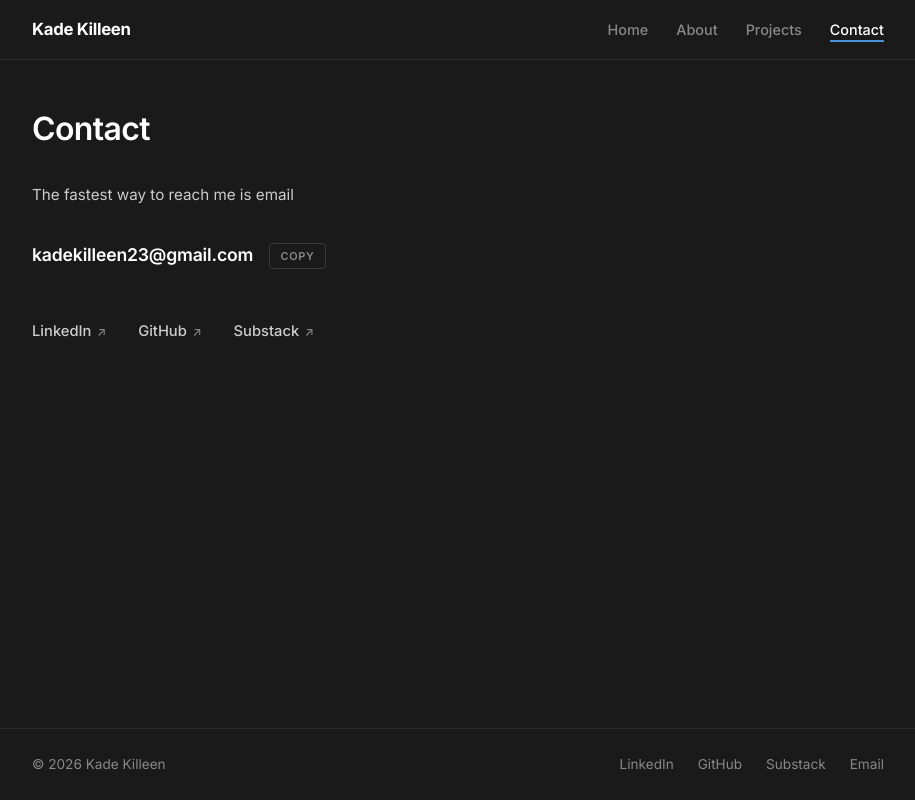
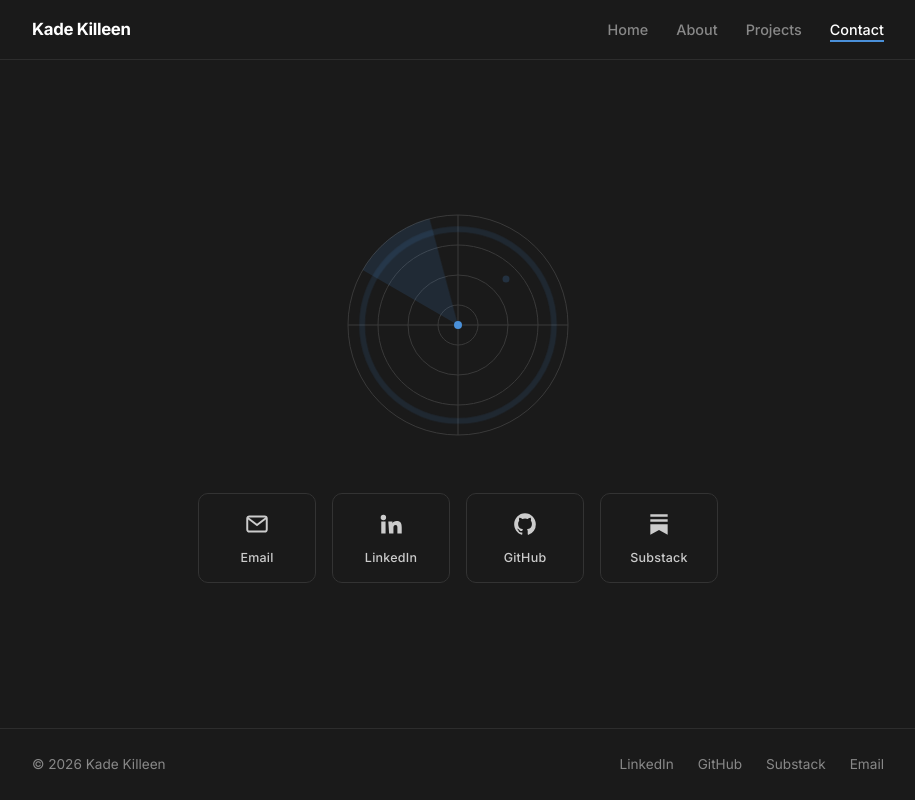
Before and after one commit to k-adekilleen/kadekilleen.github.io, a plain HTML site: page contact.html in a window 1280 px wide. Shown: the whole page, without its empty margins (182-1097 px from the left). Drawn offline with Linux system fonts and the light colour scheme.

Commit message:
Contact: graphic with icon buttons, no text (#2)
* Contact: rewrite lede around what to get in touch about

Co-Authored-By: Claude Opus 5.5 <noreply@anthropic.com>
Claude-Session: https://claude.ai/code/session_01UrTQh2TZiQb2taa4n9xWu3

* Contact: replace text with radar graphic and icon buttons

Co-Authored-By: Claude Opus 5.5 <noreply@anthropic.com>
Claude-Session: https://claude.ai/code/session_01UrTQh2TZiQb2taa4n9xWu3

---------

Co-authored-by: Claude <noreply@anthropic.com>

```diff
--- a/contact.html
+++ b/contact.html
@@ -40,19 +40,37 @@
     </header>
 
     <main>
-        <section class="page-section">
-            <h1>Contact</h1>
-            <p class="section-lede">The fastest way to reach me is email</p>
+        <section class="page-section contact-page">
+            <h1 class="visually-hidden">Contact</h1>
 
-            <div class="contact-email-row">
-                <a class="contact-email" href="mailto:kadekilleen23@gmail.com">kadekilleen23@gmail.com</a>
-                <button class="copy-btn" type="button" data-copy="kadekilleen23@gmail.com" aria-label="Copy email address">Copy</button>
-            </div>
+            <svg class="contact-graphic" viewBox="0 0 240 240" aria-hidden="true" focusable="false">
+                <circle class="ring" cx="120" cy="120" r="110"/>
+                <circle class="ring" cx="120" cy="120" r="80"/>
+                <circle class="ring" cx="120" cy="120" r="50"/>
+                <circle class="ring" cx="120" cy="120" r="20"/>
+                <line class="axis" x1="10" y1="120" x2="230" y2="120"/>
+                <line class="axis" x1="120" y1="10" x2="120" y2="230"/>
+                <circle class="pulse" cx="120" cy="120" r="20"/>
+                <g class="sweep">
+                    <path d="M120 120 L120 10 A110 110 0 0 1 197.8 42.2 Z"/>
+                </g>
+                <circle class="blip" cx="168" cy="74" r="3.5"/>
+                <circle class="center" cx="120" cy="120" r="4"/>
+            </svg>
 
-            <ul class="contact-links-row">
-                <li><a href="https://www.linkedin.com/in/kadekilleen" target="_blank" rel="noopener noreferrer">LinkedIn <span class="ext" aria-hidden="true">&#8599;</span></a></li>
-                <li><a href="https://github.com/k-adekilleen" target="_blank" rel="noopener noreferrer">GitHub <span class="ext" aria-hidden="true">&#8599;</span></a></li>
-                <li><a href="https://substack.com/@kadekilleen" target="_blank" rel="noopener noreferrer">Substack <span class="ext" aria-hidden="true">&#8599;</span></a></li>
+            <ul class="contact-buttons">
+                <li><a href="mailto:kadekilleen23@gmail.com" aria-label="Email">
+                    <svg viewBox="0 0 24 24" aria-hidden="true"><rect x="3" y="5" width="18" height="14" rx="2" fill="none" stroke="currentColor" stroke-width="1.8"/><path d="M3.5 6.5 12 13l8.5-6.5" fill="none" stroke="currentColor" stroke-width="1.8" stroke-linejoin="round"/></svg>
+                    <span>Email</span></a></li>
+                <li><a href="https://www.linkedin.com/in/kadekilleen" target="_blank" rel="noopener noreferrer" aria-label="LinkedIn">
+                    <svg viewBox="0 0 24 24" aria-hidden="true"><path fill="currentColor" d="M4.98 3.5a2.5 2.5 0 1 1 0 5 2.5 2.5 0 0 1 0-5zM3 9.75h4v11H3zM9.5 9.75h3.8v1.5h.06c.53-.95 1.83-1.95 3.77-1.95 4.03 0 4.77 2.5 4.77 5.75v5.7h-4v-5.05c0-1.2-.02-2.75-1.7-2.75-1.7 0-1.95 1.3-1.95 2.66v5.14h-4z"/></svg>
+                    <span>LinkedIn</span></a></li>
+                <li><a href="https://github.com/k-adekilleen" target="_blank" rel="noopener noreferrer" aria-label="GitHub">
+                    <svg viewBox="0 0 24 24" aria-hidden="true"><path fill="currentColor" d="M12 2C6.48 2 2 6.58 2 12.25c0 4.53 2.87 8.37 6.84 9.73.5.09.68-.22.68-.49v-1.7c-2.78.62-3.37-1.37-3.37-1.37-.45-1.18-1.11-1.5-1.11-1.5-.91-.64.07-.62.07-.62 1 .07 1.53 1.06 1.53 1.06.9 1.57 2.35 1.12 2.92.85.09-.66.35-1.12.64-1.38-2.22-.26-4.56-1.14-4.56-5.07 0-1.12.39-2.04 1.03-2.76-.1-.26-.45-1.3.1-2.71 0 0 .84-.28 2.75 1.05a9.4 9.4 0 0 1 5 0c1.91-1.33 2.75-1.05 2.75-1.05.55 1.41.2 2.45.1 2.71.64.72 1.03 1.64 1.03 2.76 0 3.94-2.34 4.81-4.57 5.06.36.32.68.94.68 1.9v2.82c0 .27.18.59.69.49A10.02 10.02 0 0 0 22 12.25C22 6.58 17.52 2 12 2z"/></svg>
+                    <span>GitHub</span></a></li>
+                <li><a href="https://substack.com/@kadekilleen" target="_blank" rel="noopener noreferrer" aria-label="Substack">
+                    <svg viewBox="0 0 24 24" aria-hidden="true"><path fill="currentColor" d="M4 3h16v2.4H4zM4 7.6h16V10H4zM4 12.2h16V22l-8-4.5L4 22z"/></svg>
+                    <span>Substack</span></a></li>
             </ul>
         </section>
     </main>
--- a/style.css
+++ b/style.css
@@ -611,84 +611,124 @@ body:has(.hero) {
 }
 
 /* ===== Contact ===== */
-.contact-email-row {
-    display: flex;
-    align-items: center;
-    flex-wrap: wrap;
-    gap: 1rem;
-    margin-bottom: 2.75rem;
+.visually-hidden {
+    position: absolute;
+    width: 1px;
+    height: 1px;
+    overflow: hidden;
+    clip: rect(0 0 0 0);
+    white-space: nowrap;
 }
 
-.contact-email {
-    font-size: 1.1rem;
-    font-weight: 600;
-    letter-spacing: -0.01em;
-    color: var(--white);
-    padding-bottom: 3px;
-    background: linear-gradient(var(--accent), var(--accent)) 0 100% / 0% 2px no-repeat;
-    transition: background-size 0.3s ease, color 0.15s;
+.contact-page {
+    display: flex;
+    flex-direction: column;
+    align-items: center;
+    justify-content: center;
+    gap: 3rem;
+    flex: 1;
 }
 
-.contact-email:hover {
-    color: var(--white);
-    background-size: 100% 2px;
+main:has(.contact-page) {
+    display: flex;
 }
 
-.copy-btn {
-    font-family: var(--font);
-    font-size: 0.68rem;
-    font-weight: 600;
-    text-transform: uppercase;
-    letter-spacing: 0.06em;
-    color: var(--gray);
-    background: none;
-    border: 1px solid #383838;
-    border-radius: 4px;
-    padding: 0.3rem 0.65rem;
-    cursor: pointer;
-    transition: color 0.15s, border-color 0.15s;
+@media (prefers-reduced-motion: reduce) {
+    .contact-graphic .sweep,
+    .contact-graphic .pulse,
+    .contact-graphic .blip { animation: none; }
 }
 
-.copy-btn:hover {
-    color: var(--white);
-    border-color: var(--gray);
+.contact-graphic {
+    width: min(240px, 60vw);
+    height: auto;
+    overflow: visible;
 }
 
-.copy-btn.copied {
-    color: var(--accent);
-    border-color: var(--accent);
+.contact-graphic .ring,
+.contact-graphic .axis {
+    fill: none;
+    stroke: #3a3a3a;
+    stroke-width: 1;
 }
 
-.contact-links-row {
-    list-style: none;
-    display: flex;
-    flex-wrap: wrap;
-    gap: 0.75rem 2rem;
+.contact-graphic .sweep path {
+    fill: var(--accent);
+    opacity: 0.14;
 }
 
-.contact-links-row a {
-    display: inline-flex;
-    align-items: baseline;
-    gap: 0.35rem;
-    font-size: 0.92rem;
-    font-weight: 500;
-    color: var(--gray-light);
-    transition: color 0.15s;
+.contact-graphic .sweep {
+    transform-origin: 120px 120px;
+    animation: sweep 6s linear infinite;
 }
 
-.contact-links-row .ext {
-    font-size: 0.8em;
-    color: var(--gray);
-    transition: transform 0.15s, color 0.15s;
+.contact-graphic .pulse {
+    fill: none;
+    stroke: var(--accent);
+    stroke-width: 1.2;
+    transform-origin: 120px 120px;
+    animation: pulse 3s ease-out infinite;
 }
 
-.contact-links-row a:hover {
-    color: var(--white);
+.contact-graphic .center,
+.contact-graphic .blip {
+    fill: var(--accent);
 }
 
-.contact-links-row a:hover .ext {
-    color: var(--accent);
-    transform: translate(2px, -2px);
+.contact-graphic .blip {
+    animation: blip 6s linear infinite;
+}
+
+@keyframes sweep { to { transform: rotate(360deg); } }
+@keyframes pulse {
+    from { transform: scale(1); opacity: 0.8; }
+    to { transform: scale(5.5); opacity: 0; }
+}
+@keyframes blip {
+    0%, 4% { opacity: 0.2; }
+    8% { opacity: 1; }
+    40%, 100% { opacity: 0.2; }
+}
+
+.contact-buttons {
+    list-style: none;
+    display: grid;
+    grid-template-columns: repeat(4, 1fr);
+    gap: 1rem;
+    width: 100%;
+    max-width: 520px;
+}
+
+.contact-buttons a {
+    display: flex;
+    flex-direction: column;
+    align-items: center;
+    gap: 0.6rem;
+    padding: 1.1rem 0.5rem 0.9rem;
+    border: 1px solid #333;
+    border-radius: 10px;
+    color: var(--gray-light);
+    font-size: 0.78rem;
+    font-weight: 500;
+    letter-spacing: 0.02em;
+    transition: color 0.15s, border-color 0.15s, transform 0.15s, background-color 0.15s;
+}
+
+.contact-buttons svg {
+    width: 26px;
+    height: 26px;
+}
+
+.contact-buttons a:hover,
+.contact-buttons a:focus-visible {
+    color: var(--white);
+    border-color: var(--accent);
+    background-color: rgba(74, 144, 217, 0.06);
+    transform: translateY(-2px);
+}
+
+@media (max-width: 480px) {
+    .contact-buttons { grid-template-columns: repeat(2, 1fr); }
 }
 
 /* Currently module, laid out horizontally */
@@ -744,16 +784,15 @@ body:has(.hero) {
     .page-section .section-lede,
     .page-section .eyebrow,
     .project-item,
-    .contact-email-row,
-    .contact-links-row {
+    .contact-graphic,
+    .contact-buttons {
         opacity: 0;
         animation: rise 0.5s cubic-bezier(0.2, 0.6, 0.2, 1) forwards;
     }
 
-    .page-section .section-lede,
-    .contact-email-row { animation-delay: 0.06s; }
-    .page-section .eyebrow,
-    .contact-links-row { animation-delay: 0.12s; }
+    .page-section .section-lede { animation-delay: 0.06s; }
+    .contact-buttons { animation-delay: 0.12s; }
+    .page-section .eyebrow { animation-delay: 0.12s; }
     .project-item:nth-child(1) { animation-delay: 0.18s; }
     .project-item:nth-child(2) { animation-delay: 0.26s; }
 }
```
